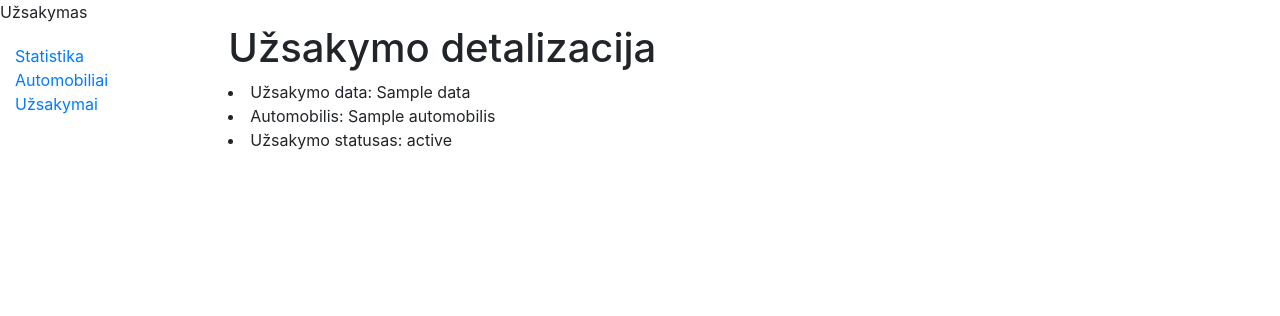
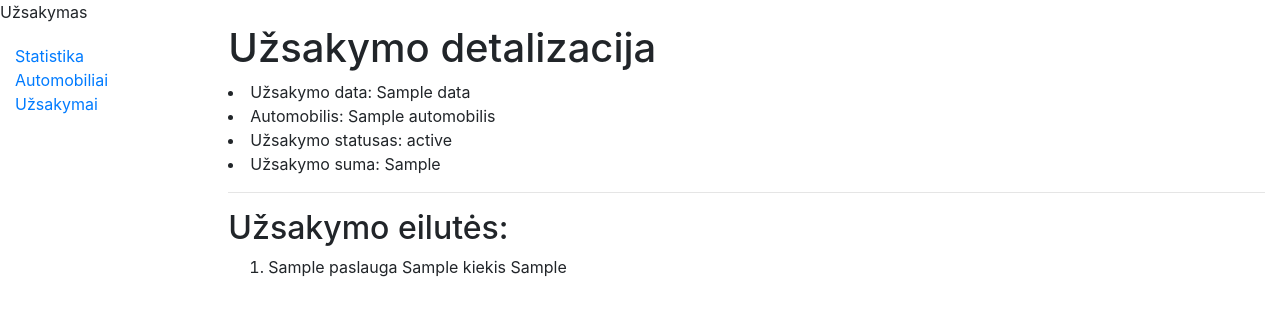
Before and after one commit to tms-rls/ptu7_20230116_autoservisas, a Django app: template autoservisas/autoservisas_uzd/templates/uzsakymas.html in a window 1280 px wide. Shown: the top 316 px of the page. Run offline with Django 3.2, Linux system fonts and the light colour scheme; the template is opened without the code that fills it: most values are stand-ins (such as "Sample title", 1, 10 or a date in 2020); some libraries are stand-ins or nearby versions.

Commit message:
atlikta 4.2 uzduotis pridetos konkretaus uzsakymo eilutes

```diff
--- a/autoservisas/autoservisas_uzd/templates/uzsakymas.html
+++ b/autoservisas/autoservisas_uzd/templates/uzsakymas.html
@@ -7,4 +7,12 @@
    <li>Užsakymo data: {{ konkretus_uzsakymas.data }}</li>
    <li>Automobilis: {{ konkretus_uzsakymas.automobilis }}</li>
    <li>Užsakymo statusas: {{ konkretus_uzsakymas.statusas }}</li>
+   <li>Užsakymo suma: {{ konkretus_uzsakymas.bendra_uzsakymo_suma }}</li>
+ <hr>
+ <h2>Užsakymo eilutės:</h2>
+ <ol>
+  {% for eilute in konkretus_uzsakymas.eilutes.all %}
+   <li>{{ eilute.paslauga }} {{ eilute.kiekis }} {{ eilute.uzsakymo_eilutes_suma }}</li>
+  {% endfor %}
+ </ol>
 {% endblock %}
```
